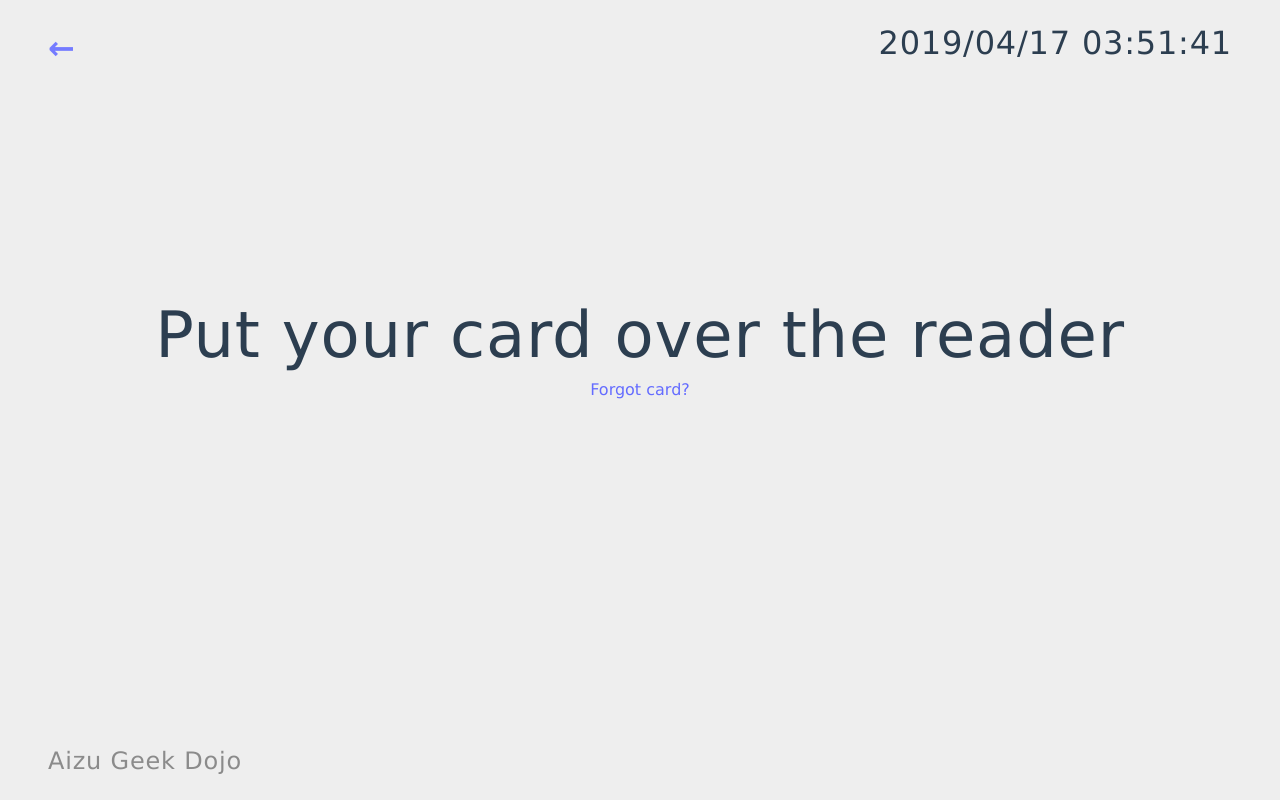
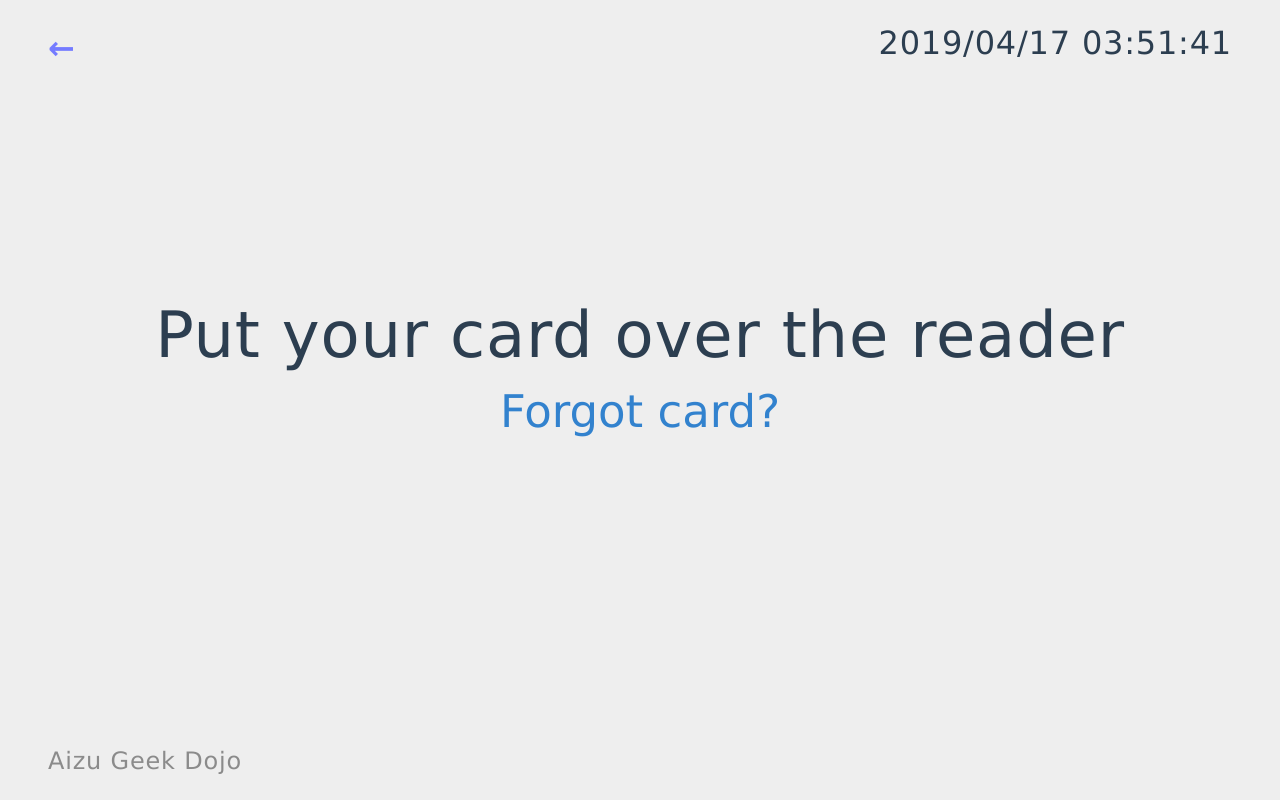
Before and after one commit to AizuGeekDojo/EnterLeaveSystem, a React (Vite) app in the folder front/: page / in a window 1280 px wide. Built offline with nearby package versions, Linux system fonts and the light colour scheme; no server answers.

Commit message:
fix: リンクのクラス名を修正
Top.tsxの「Forgot card?」リンクのクラス名を「forgotPos」から「forgetPos」に変更しました。

```diff
--- a/front/src/components/Top.tsx
+++ b/front/src/components/Top.tsx
@@ -77,7 +77,7 @@ function Top() {
           Put your card over the reader
           <br />
         </h1>
-        <Link to="/forgot" className={styles.forgotPos}>
+        <Link to="/forgot" className={styles.forgetPos}>
           Forgot card?
         </Link>
       </div>
```
